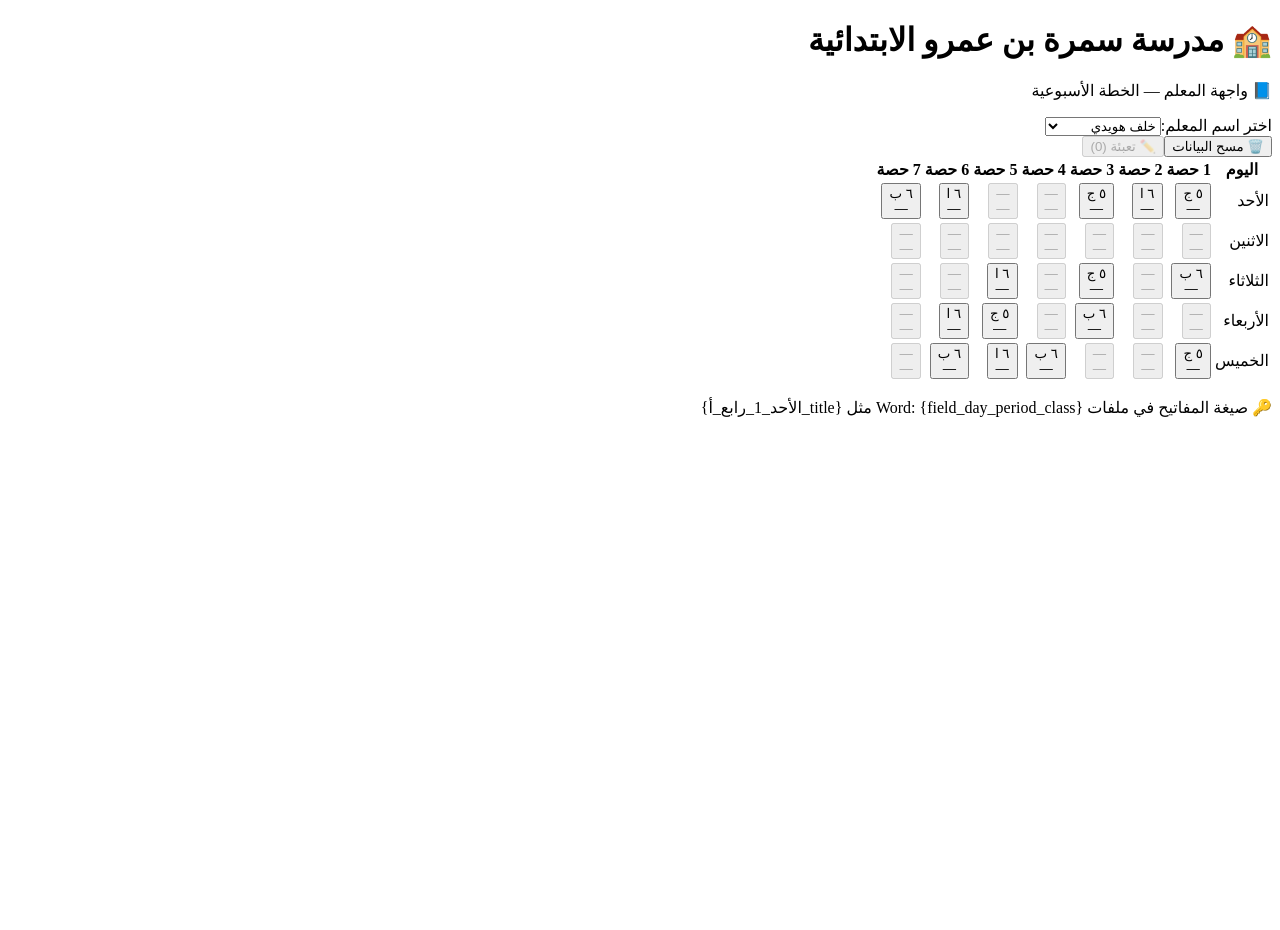
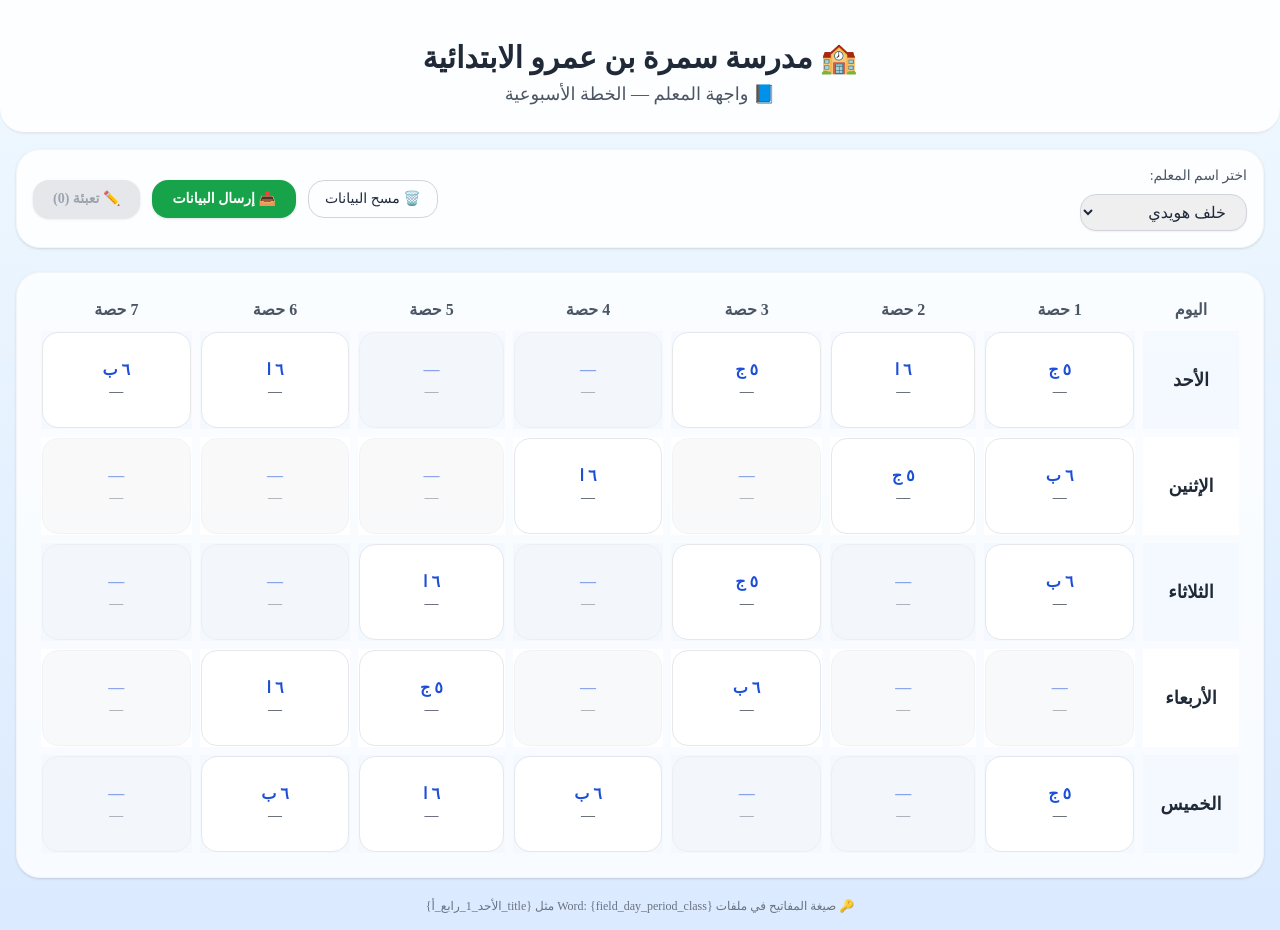
Before and after one commit to midoalanazi-jpg/Weaklyplan, a Next.js app: page / in a window 1280 px wide. Before the commit the page ends 800 px from the top, so only its background shows below. Built offline with nearby package versions, Linux system fonts and the light colour scheme.

Commit message:
تحسين وضوح الخطوط في الجدول وتنسيق الصفوف

```diff
--- a/src/app/globals.css
+++ b/src/app/globals.css
@@ -2,7 +2,97 @@
 @tailwind components;
 @tailwind utilities;
 
-:root { color-scheme: light; }
+/* ===============================
+   🎨 إعدادات عامة للواجهة
+================================ */
+:root {
+  color-scheme: light;
+  --color-bg: #f5f8fc;
+  --color-card: #ffffff;
+  --color-border: #e4e7ec;
+  --color-accent: #0077ff;
+  --color-text: #1e293b;
+}
 
-html[dir='rtl'] { font-family: 'Tajawal', system-ui, -apple-system, Segoe UI, Roboto, 'Helvetica Neue', Arial, 'Noto Sans', 'Apple Color Emoji', 'Segoe UI Emoji', 'Segoe UI Symbol'; }
-body { background: #f7f7f9; }
+html[dir='rtl'] {
+  font-family: 'Tajawal', system-ui, -apple-system, 'Segoe UI', Roboto,
+    'Helvetica Neue', Arial, 'Noto Sans', 'Apple Color Emoji',
+    'Segoe UI Emoji', 'Segoe UI Symbol';
+}
+
+body {
+  background: var(--color-bg);
+  color: var(--color-text);
+  min-height: 100vh;
+  @apply antialiased;
+}
+
+/* ===============================
+   🧱 الصناديق العامة (بطاقات / جداول)
+================================ */
+.card {
+  @apply bg-white shadow-sm rounded-2xl border border-gray-100 p-4 transition hover:shadow-md;
+}
+
+/* ===============================
+   🧭 شريط العنوان الرئيسي
+================================ */
+h1 {
+  @apply text-2xl font-bold text-gray-900 text-center mt-4;
+}
+
+h2, h3 {
+  @apply text-lg font-semibold text-gray-700;
+}
+
+/* ===============================
+   🧩 الأزرار
+================================ */
+button {
+  @apply px-4 py-2 rounded-xl font-medium transition-all;
+}
+
+button.primary {
+  @apply bg-blue-600 text-white hover:bg-blue-700 shadow-sm;
+}
+
+button.secondary {
+  @apply bg-gray-100 text-gray-700 hover:bg-gray-200;
+}
+
+button.danger {
+  @apply bg-red-500 text-white hover:bg-red-600;
+}
+
+/* ===============================
+   📅 خلايا الجدول
+================================ */
+.table-cell {
+  @apply bg-white rounded-xl border border-gray-200 text-center py-3 text-sm font-medium shadow-sm;
+}
+
+.table-cell:hover {
+  @apply bg-blue-50 border-blue-200;
+}
+
+/* ===============================
+   💡 تحسين عرض القوائم وحقول الإدخال
+================================ */
+select, input, textarea {
+  @apply border border-gray-300 rounded-lg px-3 py-2 outline-none focus:ring-2 focus:ring-blue-400 transition;
+}
+
+label {
+  @apply font-semibold text-gray-700;
+}
+
+/* ===============================
+   ✨ إضافات بصرية خفيفة
+================================ */
+.container {
+  @apply mx-auto px-6 lg:px-12;
+}
+
+.shadow-soft {
+  box-shadow: 0 4px 12px rgba(0, 0, 0, 0.04);
+}
--- a/src/app/layout.tsx
+++ b/src/app/layout.tsx
@@ -1,4 +1,10 @@
-export const metadata = { title: 'Nassabi — واجهة المعلم', description: 'أداة إدارة الخطة الأسبوعية' };
+import "./globals.css";
+
+export const metadata = {
+  title: "Nassabi — واجهة المعلم",
+  description: "أداة إدارة الخطة الأسبوعية",
+};
+
 export default function RootLayout({ children }: { children: React.ReactNode }) {
   return (
     <html lang="ar" dir="rtl">
--- a/src/app/page.tsx
+++ b/src/app/page.tsx
@@ -1,17 +1,21 @@
 "use client";
 import React, { useEffect, useMemo, useState } from "react";
-import { motion } from "framer-motion";
+import { motion, AnimatePresence } from "framer-motion";
 import teacherSchedules from "./teacher_schedules.json";
 
-const DAYS = ["الأحد", "الاثنين", "الثلاثاء", "الأربعاء", "الخميس"] as const;
+const DAYS = ["الأحد", "الإثنين", "الثلاثاء", "الأربعاء", "الخميس"] as const;
 const PERIODS = [1, 2, 3, 4, 5, 6, 7] as const;
 type Day = typeof DAYS[number];
 
 const TEACHERS = Object.keys(teacherSchedules);
 const teacherSchedulesTyped = teacherSchedules as Record<string, any>;
 
-const makeKey = (field: "title" | "goals" | "homework", day: Day, period: number, classId: string) =>
-  `${field}_${day}_${period}_${classId}`;
+const makeKey = (
+  field: "title" | "goals" | "homework",
+  day: Day,
+  period: number,
+  classId: string
+) => `${field}_${day}_${period}_${classId}`;
 
 const STORAGE_KEY = "nassabi_weekly_lessons_v4";
 
@@ -22,29 +26,51 @@ const loadFromLS = () => {
     return {};
   }
 };
-
-const saveToLS = (data: any) => localStorage.setItem(STORAGE_KEY, JSON.stringify(data));
+const saveToLS = (data: any) =>
+  localStorage.setItem(STORAGE_KEY, JSON.stringify(data));
 
 export default function App() {
   const [teacher, setTeacher] = useState(TEACHERS[0]);
   const [store, setStore] = useState<Record<string, string>>({});
-  const [selected, setSelected] = useState<{ day: Day; period: number; classId: string }[]>([]);
+  const [selected, setSelected] = useState<
+    { day: Day; period: number; classId: string }[]
+  >([]);
   const [showModal, setShowModal] = useState(false);
+  const [editCell, setEditCell] = useState<{
+    day: Day;
+    period: number;
+    classId: string;
+  } | null>(null);
   const [inputs, setInputs] = useState({ title: "", goals: "", homework: "" });
 
   useEffect(() => setStore(loadFromLS()), []);
   useEffect(() => saveToLS(store), [store]);
 
-  const schedule = useMemo(() => teacherSchedulesTyped?.[teacher] ?? {}, [teacher]);
-
+  const schedule = useMemo(
+    () => teacherSchedulesTyped?.[teacher] ?? {},
+    [teacher]
+  );
 
   const toggleSelect = (day: Day, period: number, classId: string) => {
     if (!classId || classId === "—" || classId === "" || classId === null) return;
     setSelected((prev) =>
-      prev.some((x) => x.day === day && x.period === period && x.classId === classId)
-        ? prev.filter((x) => !(x.day === day && x.period === period && x.classId === classId))
+      prev.some(
+        (x) => x.day === day && x.period === period && x.classId === classId
+      )
+        ? prev.filter(
+            (x) => !(x.day === day && x.period === period && x.classId === classId)
+          )
         : [...prev, { day, period, classId }]
     );
+  };
+
+  const openEdit = (day: Day, period: number, classId: string) => {
+    const title = store[makeKey("title", day, period, classId)] || "";
+    const goals = store[makeKey("goals", day, period, classId)] || "";
+    const homework = store[makeKey("homework", day, period, classId)] || "";
+    setInputs({ title, goals, homework });
+    setEditCell({ day, period, classId });
+    setShowModal(true);
   };
 
   const applyBulk = () => {
@@ -52,27 +78,57 @@ export default function App() {
     for (const cell of selected) {
       next[makeKey("title", cell.day, cell.period, cell.classId)] = inputs.title;
       next[makeKey("goals", cell.day, cell.period, cell.classId)] = inputs.goals;
-      next[makeKey("homework", cell.day, cell.period, cell.classId)] = inputs.homework;
+      next[makeKey("homework", cell.day, cell.period, cell.classId)] =
+        inputs.homework;
     }
     setStore(next);
     setSelected([]);
     setShowModal(false);
+    setInputs({ title: "", goals: "", homework: "" }); // ✅ يفرغ القيم بعد كل تعبئة
+  };
+
+  const applyEdit = () => {
+    if (!editCell) return;
+    const next = { ...store };
+    next[makeKey("title", editCell.day, editCell.period, editCell.classId)] =
+      inputs.title;
+    next[makeKey("goals", editCell.day, editCell.period, editCell.classId)] =
+      inputs.goals;
+    next[makeKey("homework", editCell.day, editCell.period, editCell.classId)] =
+      inputs.homework;
+    setStore(next);
+    setEditCell(null);
+    setShowModal(false);
+    setInputs({ title: "", goals: "", homework: "" });
+  };
+
+  const handleSend = () => {
+    const data = JSON.stringify(store, null, 2);
+    alert("📤 تم إرسال البيانات بنجاح (محلياً)\n\n" + data);
   };
 
   return (
-    <div className="min-h-screen bg-gradient-to-b from-sky-50 to-blue-100 font-[Tajawal]" dir="rtl">
-      <header className="text-center py-6 bg-white/70 shadow-sm backdrop-blur rounded-b-3xl">
+    <div
+      className="min-h-screen bg-gradient-to-b from-sky-50 to-blue-100 font-[Tajawal]"
+      dir="rtl"
+    >
+      {/* ✅ الترويسة */}
+      <header className="text-center py-6 bg-white/80 shadow-sm backdrop-blur rounded-b-3xl border-b border-gray-200">
         <h1 className="text-3xl font-extrabold text-gray-800 flex justify-center items-center gap-2">
           🏫 مدرسة سمرة بن عمرو الابتدائية
         </h1>
-        <p className="text-lg text-gray-600 mt-1">📘 واجهة المعلم — الخطة الأسبوعية</p>
+        <p className="text-lg text-gray-600 mt-1">
+          📘 واجهة المعلم — الخطة الأسبوعية
+        </p>
       </header>
 
+      {/* ✅ الأدوات */}
       <main className="max-w-7xl mx-auto p-4">
-        {/* أدوات */}
-        <div className="flex flex-wrap justify-between items-center bg-white/80 rounded-3xl shadow p-4 mb-6">
+        <div className="flex flex-wrap justify-between items-center bg-white/90 rounded-3xl shadow p-4 mb-6 border border-gray-100">
           <div className="flex flex-col gap-2">
-            <label className="text-sm text-gray-500">اختر اسم المعلم:</label>
+            <label className="text-sm text-gray-600 font-medium">
+              اختر اسم المعلم:
+            </label>
             <select
               value={teacher}
               onChange={(e) => setTeacher(e.target.value)}
@@ -90,10 +146,18 @@ export default function App() {
                 setStore({});
                 saveToLS({});
               }}
-              className="rounded-2xl border border-gray-300 px-4 py-2 text-sm hover:bg-gray-100"
+              className="rounded-2xl border border-gray-300 px-4 py-2 text-sm hover:bg-gray-100 transition"
             >
               🗑️ مسح البيانات
             </button>
+
+            <button
+              onClick={handleSend}
+              className="rounded-2xl bg-green-600 text-white px-5 py-2 text-sm font-semibold shadow hover:bg-green-700 transition"
+            >
+              📤 إرسال البيانات
+            </button>
+
             <button
               disabled={!selected.length}
               onClick={() => setShowModal(true)}
@@ -108,27 +172,25 @@ export default function App() {
           </div>
         </div>
 
-        {/* الجدول */}
-        <div className="overflow-x-auto bg-white/80 rounded-3xl shadow p-4">
+        {/* ✅ الجدول */}
+        <div className="overflow-x-auto bg-white/80 rounded-3xl shadow p-4 border border-gray-100">
           <table className="w-full text-center border-separate border-spacing-2">
             <thead>
-              <tr>
-                <th className="text-gray-600 w-24">اليوم</th>
+              <tr className="text-gray-600">
+                <th className="w-24">اليوم</th>
                 {PERIODS.map((p) => (
-                  <th key={p} className="text-gray-600">
-                    {p} حصة
-                  </th>
+                  <th key={p}>{p} حصة</th>
                 ))}
               </tr>
             </thead>
             <tbody>
               {DAYS.map((d, di) => (
-                <tr key={d} className={di % 2 === 0 ? "bg-sky-50" : "bg-white"}>
-                  <td className="font-medium text-gray-800">{d}</td>
+                <tr key={d} className={di % 2 === 0 ? "bg-sky-50/60" : "bg-white"}>
+                  <td className="font-extrabold text-gray-800 text-lg px-3">{d}</td>
                   {PERIODS.map((p) => {
                     const classId = schedule?.[d]?.[p] ?? "—";
-
-                    const isEmpty = !classId || classId === "—" || classId === "" || classId === null;
+                    const isEmpty =
+                      !classId || classId === "—" || classId === "" || classId === null;
                     const selectedCell = selected.some(
                       (x) => x.day === d && x.period === p && x.classId === classId
                     );
@@ -136,21 +198,37 @@ export default function App() {
 
                     return (
                       <td key={`${d}-${p}`}>
-                        <motion.button
+                        <motion.div
                           whileTap={{ scale: 0.97 }}
-                          onClick={() => toggleSelect(d, p, classId)}
-                          disabled={isEmpty}
-                          className={`h-24 w-full rounded-2xl p-2 text-sm text-gray-700 border transition-all ${
+                          className={`relative h-24 w-full rounded-2xl p-2 border transition-all ${
                             isEmpty
-                              ? "bg-gray-100 border-gray-200 opacity-50 cursor-not-allowed"
+                              ? "bg-gray-100 border-gray-200 opacity-50"
                               : selectedCell
-                              ? "bg-blue-100 border-blue-600 ring-2 ring-blue-400"
+                              ? "bg-blue-100 border-blue-500 ring-2 ring-blue-300"
                               : "bg-white hover:bg-sky-50 border-gray-200"
                           }`}
                         >
-                          <div className="text-xs text-gray-500">{classId || "—"}</div>
-                          <div className="font-semibold mt-1 line-clamp-2">{title || "—"}</div>
-                        </motion.button>
+                          <div
+                            onClick={() => toggleSelect(d, p, classId)}
+                            className="cursor-pointer h-full flex flex-col justify-center"
+                          >
+                            <div className="text-base font-bold text-blue-700">
+                              {classId || "—"}
+                            </div>
+                            <div className="font-medium text-gray-700 line-clamp-2 text-sm">
+                              {title || "—"}
+                            </div>
+                          </div>
+
+                          {!isEmpty && title && (
+                            <button
+                              onClick={() => openEdit(d, p, classId)}
+                              className="absolute bottom-1 left-1 text-xs bg-yellow-400 text-white px-2 py-1 rounded-full hover:bg-yellow-500 transition"
+                            >
+                              ✏️ تعديل
+                            </button>
+                          )}
+                        </motion.div>
                       </td>
                     );
                   })}
@@ -161,22 +239,29 @@ export default function App() {
         </div>
 
         <p className="text-xs text-gray-500 text-center mt-5">
-          🔑 صيغة المفاتيح في ملفات Word: {"{field_day_period_class}"} مثل {"{title_الأحد_1_رابع_أ}"}
+          🔑 صيغة المفاتيح في ملفات Word: {"{field_day_period_class}"} مثل{" "}
+          {"{title_الأحد_1_رابع_أ}"}
         </p>
       </main>
 
+      {/* ✅ المودال */}
+      <AnimatePresence>
         {showModal && (
           <motion.div
             initial={{ opacity: 0 }}
             animate={{ opacity: 1 }}
+            exit={{ opacity: 0 }}
             className="fixed inset-0 bg-black/40 backdrop-blur-sm flex items-center justify-center z-50"
           >
             <motion.div
               initial={{ scale: 0.9 }}
               animate={{ scale: 1 }}
+              exit={{ scale: 0.9 }}
               className="bg-white rounded-3xl p-6 w-full max-w-lg shadow-2xl"
             >
-            <h2 className="text-xl font-bold mb-4">✏️ تعبئة بيانات الحصة</h2>
+              <h2 className="text-xl font-bold mb-4 text-gray-800">
+                ✏️ {editCell ? "تعديل بيانات الحصة" : "تعبئة بيانات الحصة"}
+              </h2>
               <div className="grid gap-4">
                 <input
                   placeholder="عنوان الدرس"
@@ -194,25 +279,35 @@ export default function App() {
                 <textarea
                   placeholder="الواجب"
                   value={inputs.homework}
-                onChange={(e) => setInputs({ ...inputs, homework: e.target.value })}
+                  onChange={(e) =>
+                    setInputs({ ...inputs, homework: e.target.value })
+                  }
                   className="border p-2 rounded-xl focus:ring-2 focus:ring-sky-500"
                   rows={2}
                 />
               </div>
               <div className="flex justify-end gap-3 mt-5">
-              <button onClick={() => setShowModal(false)} className="px-4 py-2 border rounded-xl">
+                <button
+                  onClick={() => {
+                    setShowModal(false);
+                    setEditCell(null);
+                    setInputs({ title: "", goals: "", homework: "" });
+                  }}
+                  className="px-4 py-2 border rounded-xl hover:bg-gray-50"
+                >
                   إلغاء
                 </button>
                 <button
-                onClick={applyBulk}
-                className="px-5 py-2 bg-gradient-to-r from-sky-600 to-blue-600 text-white rounded-xl"
+                  onClick={editCell ? applyEdit : applyBulk}
+                  className="px-5 py-2 bg-gradient-to-r from-sky-600 to-blue-600 text-white rounded-xl hover:opacity-90"
                 >
-                تطبيق
+                  {editCell ? "حفظ التعديل" : "تطبيق"}
                 </button>
               </div>
             </motion.div>
           </motion.div>
         )}
+      </AnimatePresence>
     </div>
   );
 }
--- a/tailwind.config.js
+++ b/tailwind.config.js
@@ -4,7 +4,26 @@ module.exports = {
     "./src/**/*.{js,ts,jsx,tsx,mdx}",
   ],
   theme: {
-    extend: {},
+    extend: {
+      fontFamily: {
+        tajawal: ["Tajawal", "system-ui"],
+      },
+      colors: {
+        primary: {
+          light: "#e0f2fe",
+          DEFAULT: "#38bdf8",
+          dark: "#0284c7",
+        },
+        neutral: {
+          light: "#f8fafc",
+          DEFAULT: "#e2e8f0",
+          dark: "#94a3b8",
+        },
+      },
+      boxShadow: {
+        soft: "0 4px 20px rgba(0, 0, 0, 0.05)",
+      },
+    },
   },
   plugins: [],
 };
```
Lines whose indentation alone changed are shown as unchanged.
